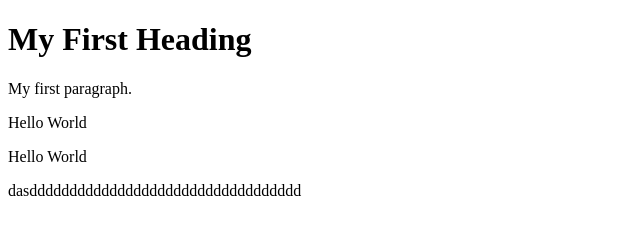
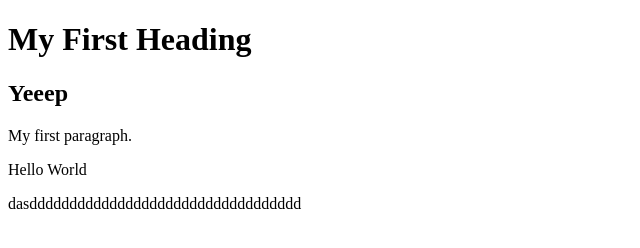
Before and after one commit to Kassiter/work1, a plain HTML site: page index.html in a window 1280 px wide. Shown: the whole page, without its empty margins (0-640 px from the left). Drawn offline with Linux system fonts and the light colour scheme.

Commit message:
"third" commit

```diff
--- a/index.html
+++ b/index.html
@@ -3,9 +3,8 @@
 <body>
 
 <h1>My First Heading</h1>
-
+<h2>Yeeep</h2>
 <p>My first paragraph.</p>
-<p>Hello World</p>
 <p>Hello World</p>
 <p>dasdddddddddddddddddddddddddddddddddd</p>
 </body>
```
